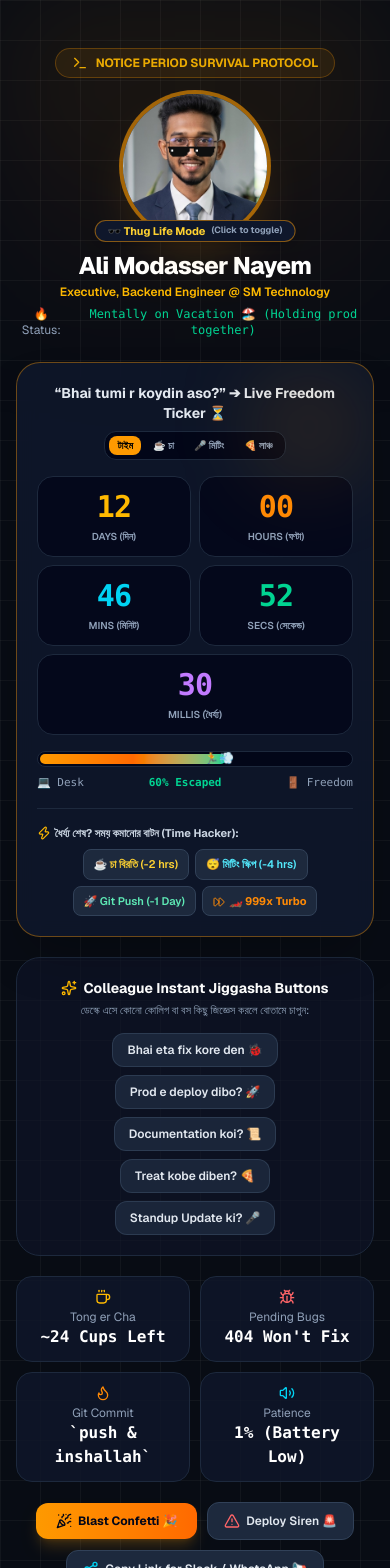
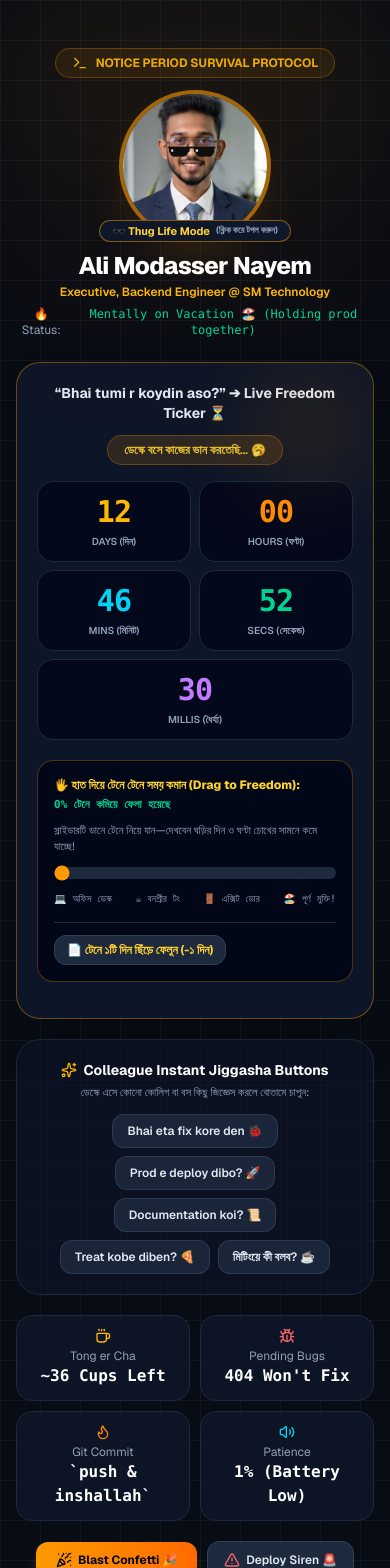
Before and after one commit to modasser-nayem/resign-countdown, a Next.js app: page / in a window 390 px wide. Shown: the top 1568 px of the page. Built offline with nearby package versions, Linux system fonts and the light colour scheme.

Commit message:
feat: interactive drag-to-reduce time slider, day tear-off button, dynamic speech bubbles, and complete removal of standup jargon

```diff
--- a/src/components/MemeCountdown.tsx
+++ b/src/components/MemeCountdown.tsx
@@ -7,7 +7,6 @@ import {
   PartyPopper,
   Volume2,
   Check,
-  Zap,
   Coffee,
   Terminal,
   Bug,
@@ -15,7 +14,6 @@ import {
   AlertTriangle,
   Smile,
   Share2,
-  FastForward,
   RotateCcw,
   Sparkles,
 } from "lucide-react";
@@ -35,20 +33,27 @@ interface TimeLeft {
 const TARGET_TIMESTAMP = new Date("2026-10-21T17:00:00+06:00").getTime();
 const START_TIMESTAMP = new Date("2026-09-21T09:00:00+06:00").getTime();
 
-function calculateTimeLeft(deductedMs: number): TimeLeft {
+function calculateTimeLeft(dragPercent: number, daysTorn: number): TimeLeft {
   if (typeof window === "undefined") {
     return { days: 0, hours: 0, minutes: 0, seconds: 0, milliseconds: 0, isComplete: false, progress: 0 };
   }
   const now = Date.now();
-  const effectiveTarget = TARGET_TIMESTAMP - deductedMs;
-  const diff = effectiveTarget - now;
+  const rawDiff = TARGET_TIMESTAMP - now;
+
+  if (rawDiff <= 0) {
+    return { days: 0, hours: 0, minutes: 0, seconds: 0, milliseconds: 0, isComplete: true, progress: 100 };
+  }
+
+  const reductionFromDrag = rawDiff * (dragPercent / 100);
+  const reductionFromDays = daysTorn * 1000 * 60 * 60 * 24;
+  const diff = Math.max(0, rawDiff - reductionFromDrag - reductionFromDays);
 
   if (diff <= 0) {
     return { days: 0, hours: 0, minutes: 0, seconds: 0, milliseconds: 0, isComplete: true, progress: 100 };
   }
 
   const total = TARGET_TIMESTAMP - START_TIMESTAMP;
-  const elapsed = Math.max(0, now - START_TIMESTAMP + deductedMs);
+  const elapsed = Math.max(0, now - START_TIMESTAMP + reductionFromDrag + reductionFromDays);
   const progress = Math.min(100, Math.round((elapsed / total) * 100));
 
   return {
@@ -70,48 +75,56 @@ export default function MemeCountdown() {
   const [copied, setCopied] = useState(false);
   const [dialogContent, setDialogContent] = useState<{ title: string; text: string; sound: () => void } | null>(null);
 
-  // Time hacking / Fun reduction states
-  const [deductedMs, setDeductedMs] = useState(0);
-  const [isTurbo, setIsTurbo] = useState(false);
-  const [funnyUnit, setFunnyUnit] = useState<"standard" | "chai" | "standup" | "lunch">("standard");
+  // DRAG / PULL TIME STATE (0 to 100 percent of remaining time dragged away!)
+  const [dragPercent, setDragPercent] = useState(0);
+  const [daysTorn, setDaysTorn] = useState(0);
   const [toastMessage, setToastMessage] = useState<string | null>(null);
 
-  const [timeLeft, setTimeLeft] = useState<TimeLeft>(() => calculateTimeLeft(0));
+  const [timeLeft, setTimeLeft] = useState<TimeLeft>(() => calculateTimeLeft(0, 0));
 
-  // Ticker with Turbo Mode support
   useEffect(() => {
     const timer = setInterval(() => {
-      setDeductedMs((prev) => {
-        const next = isTurbo ? prev + 1000 * 60 * 15 : prev; // In turbo mode, skip 15 mins every 50ms!
-        setTimeLeft(calculateTimeLeft(next));
-        return next;
-      });
+      setTimeLeft(calculateTimeLeft(dragPercent, daysTorn));
     }, 50);
     return () => clearInterval(timer);
-  }, [isTurbo]);
+  }, [dragPercent, daysTorn]);
 
   const showToast = (msg: string) => {
     setToastMessage(msg);
     setTimeout(() => setToastMessage(null), 2500);
   };
 
-  const deductTime = (ms: number, sound: () => void, label: string) => {
-    sound();
-    setDeductedMs((prev) => {
-      const next = prev + ms;
-      setTimeLeft(calculateTimeLeft(next));
-      return next;
-    });
-    showToast(label);
-    confetti({ particleCount: 30, spread: 50, origin: { y: 0.7 } });
+  // Dragging slider handler
+  const handleSliderChange = (e: React.ChangeEvent<HTMLInputElement>) => {
+    const val = Number(e.target.value);
+    setDragPercent(val);
+    soundEffects.playPop();
+
+    if (val === 100) {
+      soundEffects.playFanfare();
+      confetti({ particleCount: 120, spread: 80, origin: { y: 0.6 } });
+      showToast("🎉 টেনে টেনে ১০০% সময় শেষ করে দিয়েছেন! আপনি এখন মুক্ত!");
+    } else if (val > 75) {
+      showToast("🎒 ল্যাপটপ ব্যাগে ঢুকিয়ে ফেলেছেন! আর একটু টানলেই মুক্তি!");
+    } else if (val > 40) {
+      showToast("🏃💨 অর্ধেক সময় টেনে কমিয়ে দিলেন! বস এখনও টের পায়নি!");
+    }
   };
 
-  const resetTime = () => {
+  // Tear off 1 day button
+  const handleTearOneDay = () => {
+    soundEffects.playKaChing();
+    setDaysTorn((prev) => prev + 1);
+    confetti({ particleCount: 40, spread: 60, origin: { y: 0.7 } });
+    showToast(`💨 ১টি দিন টেনে ছিঁড়ে ফেললেন! (মোট ${daysTorn + 1} দিন গায়েব)`);
+  };
+
+  // Reset to reality
+  const handleReset = () => {
     soundEffects.playSiren();
-    setDeductedMs(0);
-    setIsTurbo(false);
-    setTimeLeft(calculateTimeLeft(0));
-    showToast("🚨 Boss looked at screen! Returned to Reality!");
+    setDragPercent(0);
+    setDaysTorn(0);
+    showToast("🚨 বস দেখে ফেলেছে! আবার আসল টাইমে ফিরে এসেছেন!");
   };
 
   const triggerConfetti = () => {
@@ -133,17 +146,18 @@ export default function MemeCountdown() {
     }
   };
 
+  // Funny excuses without any "standup" jargon
   const EXCUSES = [
     {
       label: "Bhai eta fix kore den 🐞",
-      title: "Feature for the next developer!",
+      title: "পরবর্তী ডেভেলপারের ওয়েলকাম গিফট!",
       text: "Eta bug na bhai, eta new backend engineer er jonno joining bonus! Ticket pending thakuk! 😂",
       action: () => soundEffects.playSiren(),
     },
     {
       label: "Prod e deploy dibo? 🚀",
-      title: "Rule #1 of Notice Period:",
-      text: "Notice period e git push origin main deoa haraam! Kisu crash korle ami 404 Not Found! 💀",
+      title: "নোটিশ পিরিয়ডের ১ নম্বর নিয়ম:",
+      text: "Notice period e `git push origin main` deoa haraam! Kisu crash korle ami 404 Not Found! 💀",
       action: () => soundEffects.playSiren(),
     },
     {
@@ -154,14 +168,14 @@ export default function MemeCountdown() {
     },
     {
       label: "Treat kobe diben? 🍕",
-      title: "Treat Protocol: 404 Not Found",
+      title: "ট্রিট প্রোটোকল: 404 Not Found",
       text: "21 October 4:59 PM e bkash check koiren! Banasree tong er cha is unlimited though! ☕",
       action: () => soundEffects.playFanfare(),
     },
     {
-      label: "Standup Update ki? 🎤",
-      title: "Universal Standup Script:",
-      text: "'Working on code cleanup, documentation & knowledge handover.' (Same update for 3 weeks) 🤝",
+      label: "মিটিংয়ে কী বলব? ☕",
+      title: "মিটিংয়ের সর্বজনীন স্ক্রিপ্ট:",
+      text: "'ডকুমেন্টেশন আর হ্যান্ডওভার গোছাচ্ছি।' (এই একই কথা বলে ৩ সপ্তাহ পার!) 🤝",
       action: () => soundEffects.playPop(),
     },
   ];
@@ -174,11 +188,19 @@ export default function MemeCountdown() {
     );
   }
 
-  // Calculated funny units
-  const totalOfficeDaysLeft = Math.max(0, Math.round(timeLeft.days * 0.7) + (timeLeft.hours > 5 ? 1 : 0));
-  const cupsOfChaiLeft = Math.max(1, totalOfficeDaysLeft * 3 + Math.floor(timeLeft.hours / 3));
-  const standupsLeft = Math.max(1, totalOfficeDaysLeft);
-  const lunchesLeft = Math.max(1, totalOfficeDaysLeft);
+  // Real-time dragged quote
+  let dragQuote = "ডেস্কে বসে কাজের ভান করতেছি... 🥱";
+  if (dragPercent === 100 || timeLeft.isComplete) {
+    dragQuote = "🎉 আলহামদুলিল্লাহ আমি সম্পূর্ণ মুক্ত! টাটা বাই বাই! 🏖️🍹";
+  } else if (dragPercent >= 75) {
+    dragQuote = "🎒 ল্যাপটপ ব্যাগে ভরে দরজার সামনে দাঁড়িয়ে আছি! 🚪🏃";
+  } else if (dragPercent >= 50) {
+    dragQuote = "🤫 অর্ধেক সময় টেনে কমিয়ে দিলাম, বস এখনও টের পায় নাই!";
+  } else if (dragPercent >= 25) {
+    dragQuote = "☕ হ্যান্ডওভার শেষ, এখন শুধু বনশ্রীর টংয়ে আড্ডা!";
+  } else if (dragPercent > 0) {
+    dragQuote = "🖐️ হাত দিয়ে টেনে সময় কমাচ্ছি! মজা পাইছেন?";
+  }
 
   return (
     <div className="w-full max-w-3xl mx-auto px-4 py-6 flex flex-col items-center text-center">
@@ -218,7 +240,7 @@ export default function MemeCountdown() {
 
           <div className="absolute -bottom-1 left-1/2 -translate-x-1/2 bg-slate-900 border border-amber-500/50 text-[11px] text-amber-300 font-bold px-3 py-0.5 rounded-full whitespace-nowrap shadow-md flex items-center gap-1.5 cursor-pointer hover:bg-slate-800 transition-colors">
             <span>{memeGlasses ? "🕶️ Thug Life Mode" : "👔 Clean Mode"}</span>
-            <span className="text-[9px] text-slate-400">(Click to toggle)</span>
+            <span className="text-[9px] text-slate-400">(ক্লিক করে টগল করুন)</span>
           </div>
         </div>
 
@@ -240,79 +262,17 @@ export default function MemeCountdown() {
       <div className="w-full bg-slate-900/90 border border-amber-500/40 rounded-3xl p-5 sm:p-7 shadow-2xl mb-5 relative overflow-hidden backdrop-blur-md">
         <div className="absolute top-0 right-0 w-32 h-32 bg-amber-500/10 rounded-full blur-2xl pointer-events-none" />
 
-        <div className="flex flex-col sm:flex-row items-center justify-between gap-2 mb-4">
-          <span className="text-sm sm:text-base font-bold text-slate-200">
+        <div className="text-sm sm:text-base font-bold text-slate-200 mb-3">
           &ldquo;Bhai tumi r koydin aso?&rdquo; ➔ Live Freedom Ticker ⏳
-          </span>
-
-          {/* Funny Unit Selector */}
-          <div className="flex gap-1 bg-slate-950 p-1 rounded-xl border border-slate-800 text-[10px] font-semibold">
-            <button
-              onClick={() => setFunnyUnit("standard")}
-              className={`px-2 py-0.5 rounded-lg transition-all ${
-                funnyUnit === "standard" ? "bg-amber-500 text-black font-bold" : "text-slate-400 hover:text-white"
-              }`}
-            >
-              টাইম
-            </button>
-            <button
-              onClick={() => setFunnyUnit("chai")}
-              className={`px-2 py-0.5 rounded-lg transition-all ${
-                funnyUnit === "chai" ? "bg-amber-500 text-black font-bold" : "text-slate-400 hover:text-white"
-              }`}
-            >
-              ☕ চা
-            </button>
-            <button
-              onClick={() => setFunnyUnit("standup")}
-              className={`px-2 py-0.5 rounded-lg transition-all ${
-                funnyUnit === "standup" ? "bg-amber-500 text-black font-bold" : "text-slate-400 hover:text-white"
-              }`}
-            >
-              🎤 মিটিং
-            </button>
-            <button
-              onClick={() => setFunnyUnit("lunch")}
-              className={`px-2 py-0.5 rounded-lg transition-all ${
-                funnyUnit === "lunch" ? "bg-amber-500 text-black font-bold" : "text-slate-400 hover:text-white"
-              }`}
-            >
-              🍕 লাঞ্চ
-            </button>
-          </div>
         </div>
 
-        {/* Dynamic Display based on unit */}
-        {funnyUnit === "chai" ? (
-          <div className="bg-slate-950/80 rounded-2xl p-6 border border-amber-500/30 text-center mb-4">
-            <div className="text-4xl sm:text-6xl font-black text-amber-400 font-mono mb-1">
-              ~{cupsOfChaiLeft} কাপ চা বাকি! ☕
+        {/* Dynamic Reaction Speech Bubble */}
+        <div className="inline-block bg-amber-500/15 border border-amber-500/30 text-amber-300 text-xs sm:text-sm font-semibold px-4 py-1.5 rounded-2xl mb-4 animate-pulse">
+          {dragQuote}
         </div>
-            <div className="text-xs text-slate-300">
-              বনশ্রীর টংয়ে আর মাত্র {cupsOfChaiLeft} কাপ চা শেষ করলেই অফিসিয়াল মুক্তি!
-            </div>
-          </div>
-        ) : funnyUnit === "standup" ? (
-          <div className="bg-slate-950/80 rounded-2xl p-6 border border-cyan-500/30 text-center mb-4">
-            <div className="text-4xl sm:text-6xl font-black text-cyan-400 font-mono mb-1">
-              ~{standupsLeft} টি স্ট্যান্ডআপ বাকি! 🎤
-            </div>
-            <div className="text-xs text-slate-300">
-              আর মাত্র {standupsLeft} বার &ldquo;Working on handover & doc&rdquo; বলা বাকি!
-            </div>
-          </div>
-        ) : funnyUnit === "lunch" ? (
-          <div className="bg-slate-950/80 rounded-2xl p-6 border border-orange-500/30 text-center mb-4">
-            <div className="text-4xl sm:text-6xl font-black text-orange-400 font-mono mb-1">
-              ~{lunchesLeft} বার অফিস লাঞ্চ বাকি! 🍕
-            </div>
-            <div className="text-xs text-slate-300">
-              সহকর্মীদের সাথে আর মাত্র {lunchesLeft} বার দুপুরের খাবার খেলেই শেষ!
-            </div>
-          </div>
-        ) : (
-          /* Big Digital Numbers Grid */
-          <div className="grid grid-cols-2 sm:grid-cols-5 gap-2 sm:gap-3 mb-4">
+
+        {/* Big Digital Numbers Grid */}
+        <div className="grid grid-cols-2 sm:grid-cols-5 gap-2 sm:gap-3 mb-5">
           <div className="bg-slate-950/80 rounded-2xl p-3 border border-slate-800 flex flex-col items-center">
             <span className="text-3xl sm:text-5xl font-black font-mono text-amber-400 tracking-tight">
               {String(timeLeft.days).padStart(2, "0")}
@@ -358,88 +318,60 @@ export default function MemeCountdown() {
             </span>
           </div>
         </div>
-        )}
 
-        {/* Mini Freedom Escape Runner */}
-        <div className="relative w-full bg-slate-950 rounded-full h-4 p-0.5 border border-slate-800 overflow-hidden mb-2">
-          <div
-            className="h-full rounded-full bg-gradient-to-r from-amber-500 via-orange-500 to-emerald-400 transition-all duration-300 relative"
-            style={{ width: `${Math.max(6, timeLeft.progress)}%` }}
-          >
-            <span className="absolute -right-2 -top-1 text-xs">🏃💨</span>
-          </div>
+        {/* ========================================================= */}
+        {/* 🔥 TENE TENE SOMOY KOMANOR SECTION (THE MAIN FUN FEATURE) */}
+        {/* ========================================================= */}
+        <div className="bg-slate-950/90 rounded-2xl p-4 sm:p-5 border border-amber-500/30 mb-4 text-left">
+          <div className="flex flex-col sm:flex-row sm:items-center justify-between gap-1 mb-2">
+            <span className="text-xs sm:text-sm font-extrabold text-amber-300 flex items-center gap-1.5">
+              <span>🖐️ হাত দিয়ে টেনে টেনে সময় কমান (Drag to Freedom):</span>
+            </span>
+            <span className="text-[11px] font-mono text-emerald-400 font-bold">
+              {dragPercent}% টেনে কমিয়ে ফেলা হয়েছে
+            </span>
           </div>
 
-        <div className="flex justify-between text-[11px] text-slate-400 font-mono">
-          <span>💻 Desk</span>
-          <span className="text-emerald-400 font-bold">{timeLeft.progress}% Escaped</span>
-          <span>🚪 Freedom</span>
+          <p className="text-[11px] text-slate-400 mb-3">
+            স্লাইডারটি ডানে টেনে নিয়ে যান—দেখবেন ঘড়ির দিন ও ঘণ্টা চোখের সামনে কমে যাচ্ছে!
+          </p>
+
+          {/* Interactive Drag Track */}
+          <div className="relative flex items-center mb-3">
+            <input
+              type="range"
+              min="0"
+              max="100"
+              value={dragPercent}
+              onChange={handleSliderChange}
+              className="w-full h-3 bg-slate-800 rounded-lg appearance-none cursor-pointer accent-amber-500"
+            />
           </div>
 
-        {/* TIME HACKER BUTTONS (Funny Time Deductors) */}
-        <div className="mt-4 pt-4 border-t border-slate-800">
-          <div className="flex items-center justify-between mb-2">
-            <span className="text-[11px] font-bold text-slate-300 flex items-center gap-1">
-              <Zap className="w-3.5 h-3.5 text-amber-400" />
-              <span>ধৈর্য্য শেষ? সময় কমানোর বাটন (Time Hacker):</span>
-            </span>
-            {deductedMs > 0 && (
-              <span className="text-[10px] text-emerald-400 font-mono font-bold">
-                -{Math.round(deductedMs / (1000 * 60 * 60))} hrs hacked!
-              </span>
-            )}
+          {/* Waypoints under slider */}
+          <div className="flex justify-between text-[10px] sm:text-[11px] text-slate-400 font-mono">
+            <span>💻 অফিস ডেস্ক</span>
+            <span>☕ বনশ্রীর টং</span>
+            <span>🚪 এক্সিট ডোর</span>
+            <span>🏖️ পূর্ণ মুক্তি!</span>
           </div>
 
-          <div className="flex flex-wrap items-center justify-center gap-1.5">
+          {/* Extra Buttons: Rip 1 Day / Reset */}
+          <div className="flex flex-wrap items-center justify-between gap-2 mt-4 pt-3 border-t border-slate-800 text-xs">
             <button
-              onClick={() => deductTime(1000 * 60 * 60 * 2, soundEffects.playPop, "☕ মামার চা খেয়ে ২ ঘণ্টা গায়েব!")}
-              className="px-2.5 py-1.5 rounded-lg bg-slate-800 hover:bg-slate-700 border border-slate-700 text-[11px] font-semibold text-amber-300 transition-all active:scale-95 cursor-pointer"
+              onClick={handleTearOneDay}
+              className="px-3 py-1.5 rounded-xl bg-slate-800 hover:bg-slate-700 text-amber-300 font-bold border border-slate-700 transition-all active:scale-95 cursor-pointer flex items-center gap-1.5"
             >
-              ☕ চা বিরতি (-2 hrs)
+              <span>📄 টেনে ১টি দিন ছিঁড়ে ফেলুন (-১ দিন)</span>
             </button>
 
+            {(dragPercent > 0 || daysTorn > 0) && (
               <button
-              onClick={() => deductTime(1000 * 60 * 60 * 4, soundEffects.playKaChing, "😴 মিটিংয়ে ঘুমিয়ে ৪ ঘণ্টা পার!")}
-              className="px-2.5 py-1.5 rounded-lg bg-slate-800 hover:bg-slate-700 border border-slate-700 text-[11px] font-semibold text-cyan-300 transition-all active:scale-95 cursor-pointer"
+                onClick={handleReset}
+                className="px-3 py-1.5 rounded-xl bg-red-950 hover:bg-red-900 text-red-200 font-bold border border-red-800 transition-all active:scale-95 cursor-pointer flex items-center gap-1"
               >
-              😴 মিটিং স্কিপ (-4 hrs)
-            </button>
-
-            <button
-              onClick={() => deductTime(1000 * 60 * 60 * 24, soundEffects.playFanfare, "🚀 Git push --force করে ১ দিন এগিয়ে গেলেন!")}
-              className="px-2.5 py-1.5 rounded-lg bg-slate-800 hover:bg-slate-700 border border-slate-700 text-[11px] font-semibold text-emerald-300 transition-all active:scale-95 cursor-pointer"
-            >
-              🚀 Git Push (-1 Day)
-            </button>
-
-            <button
-              onClick={() => {
-                const nextTurbo = !isTurbo;
-                setIsTurbo(nextTurbo);
-                if (nextTurbo) {
-                  soundEffects.playFanfare();
-                  showToast("🏎️ Turbo Speed 999x Engaged! Hold on tight!");
-                } else {
-                  showToast("🐢 Back to 1x Speed");
-                }
-              }}
-              className={`px-2.5 py-1.5 rounded-lg border text-[11px] font-bold transition-all active:scale-95 cursor-pointer ${
-                isTurbo
-                  ? "bg-red-500 text-white border-red-400 animate-pulse"
-                  : "bg-slate-800 hover:bg-slate-700 border-slate-700 text-orange-400"
-              }`}
-            >
-              <FastForward className="w-3 h-3 inline mr-1" />
-              {isTurbo ? "Stop Turbo" : "🏎️ 999x Turbo"}
-            </button>
-
-            {deductedMs > 0 && (
-              <button
-                onClick={resetTime}
-                className="px-2.5 py-1.5 rounded-lg bg-red-950/80 hover:bg-red-900 border border-red-800 text-[11px] font-semibold text-red-200 transition-all active:scale-95 cursor-pointer flex items-center gap-1"
-              >
-                <RotateCcw className="w-3 h-3" />
-                <span>Reset</span>
+                <RotateCcw className="w-3.5 h-3.5" />
+                <span>বাস্তবে ফিরুন (Reset)</span>
               </button>
             )}
           </div>
@@ -476,7 +408,7 @@ export default function MemeCountdown() {
         <div className="bg-slate-900/80 border border-slate-800 rounded-2xl p-3 flex flex-col items-center">
           <Coffee className="w-4 h-4 text-amber-400 mb-1" />
           <span className="text-xs text-slate-400">Tong er Cha</span>
-          <span className="text-base font-bold text-white font-mono">~{cupsOfChaiLeft} Cups Left</span>
+          <span className="text-base font-bold text-white font-mono">~36 Cups Left</span>
         </div>
 
         <div className="bg-slate-900/80 border border-slate-800 rounded-2xl p-3 flex flex-col items-center">
```
Lines whose indentation alone changed are shown as unchanged.
